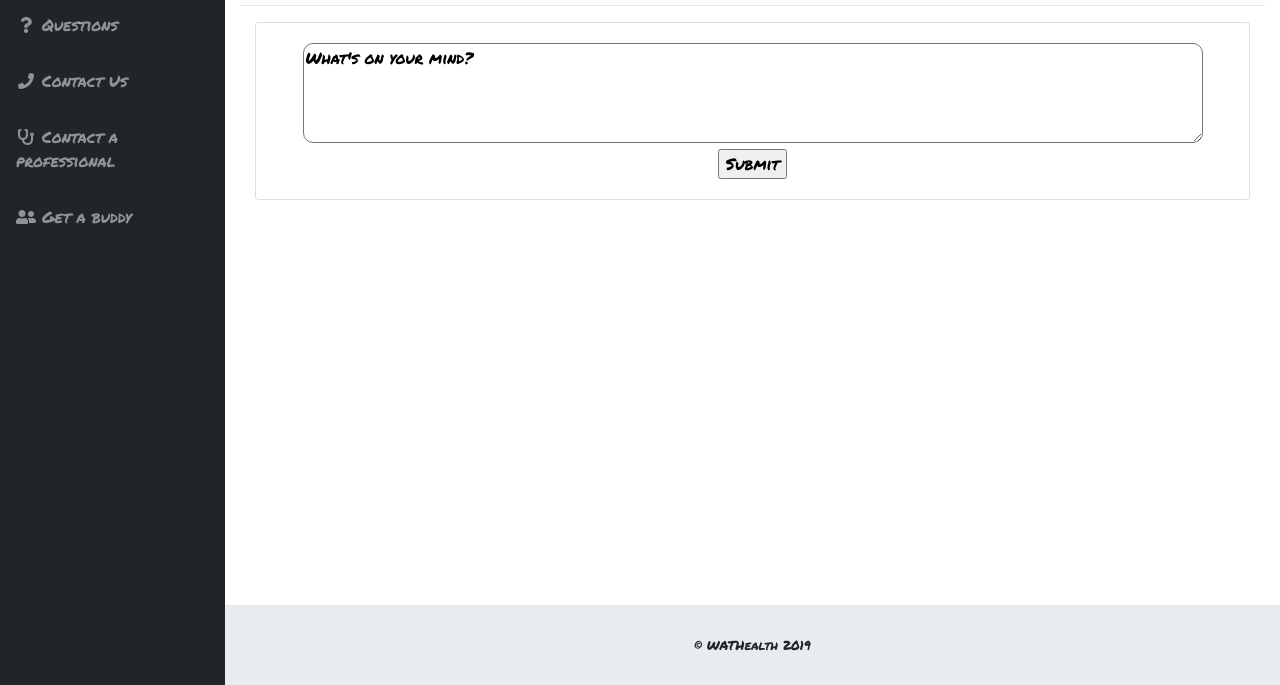
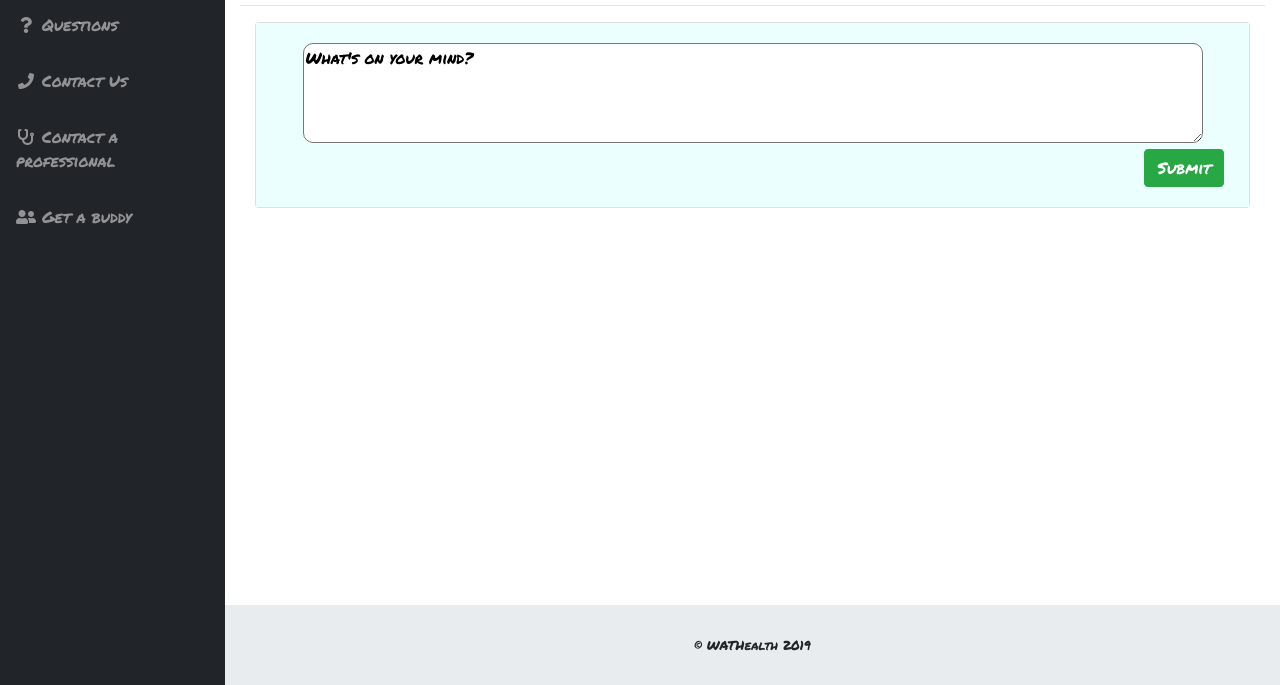
Before and after one commit to Abdullah2Cool/WAT-Health, a website with bundled scripts: page Scratches/dashboard/newsfeed.html in a window 1280 px wide. Shown: the part 126-811 px from the top of the page. Built offline with nearby package versions, Linux system fonts and the light colour scheme.

Commit message:
Newsfeed

```diff
--- a/Scratches/dashboard/newsfeed.html
+++ b/Scratches/dashboard/newsfeed.html
@@ -128,10 +128,10 @@
           <hr>
           <div class="container-fluid text-center">
             <div class ="card">
-                <div class="card-body">
+                <div class="card-body" style="background: rgb(236, 255, 255);">
                         <form>
                             <textarea name="question" style="width: 900px; height: 100px; border-radius: 10px;">What's on your mind?</textarea><br>
-                            <input type="submit">
+                            <input class="btn btn-success" type="submit" style="float: right; margin-right: 5px;">
                         </form>
                 </div>
             </div>
```
